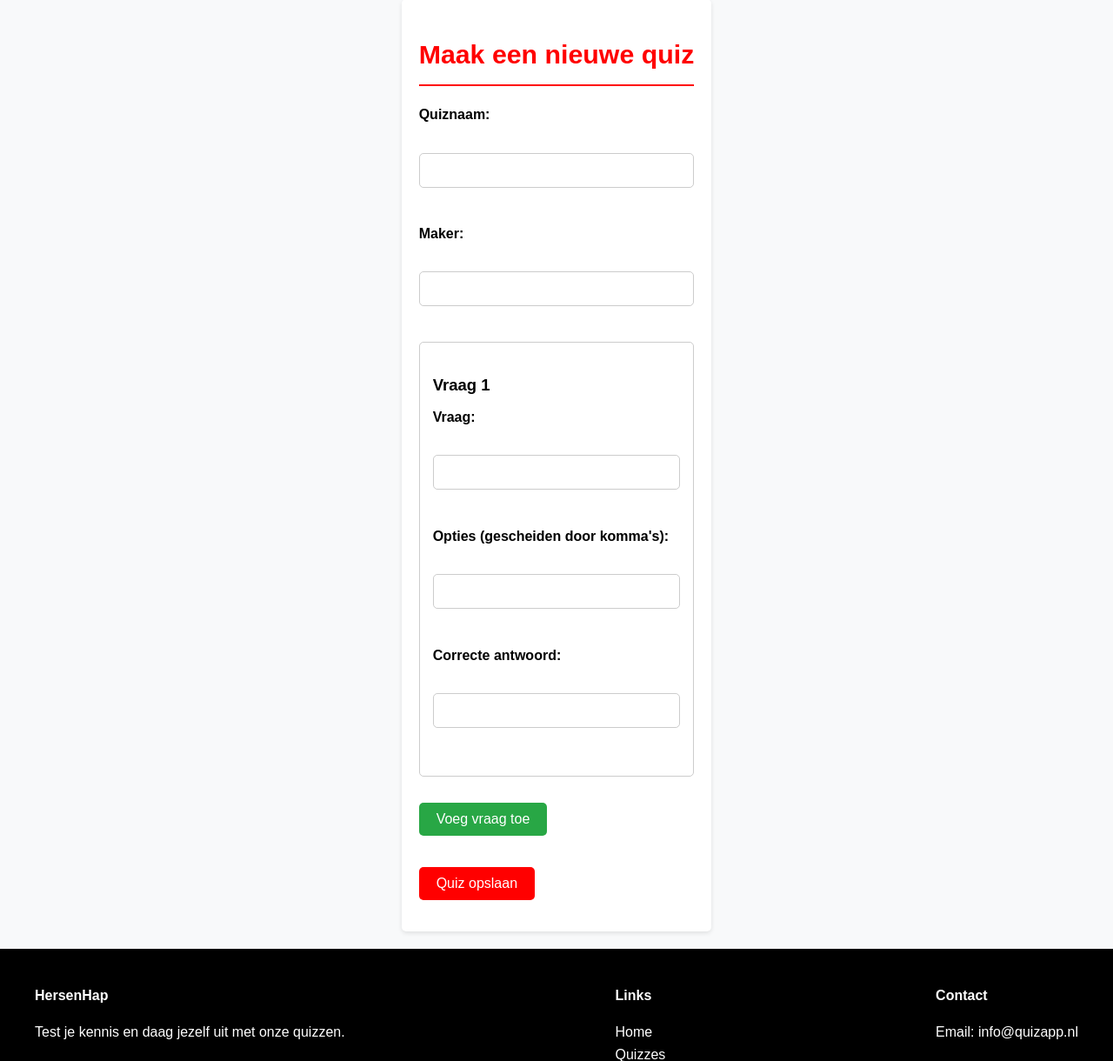
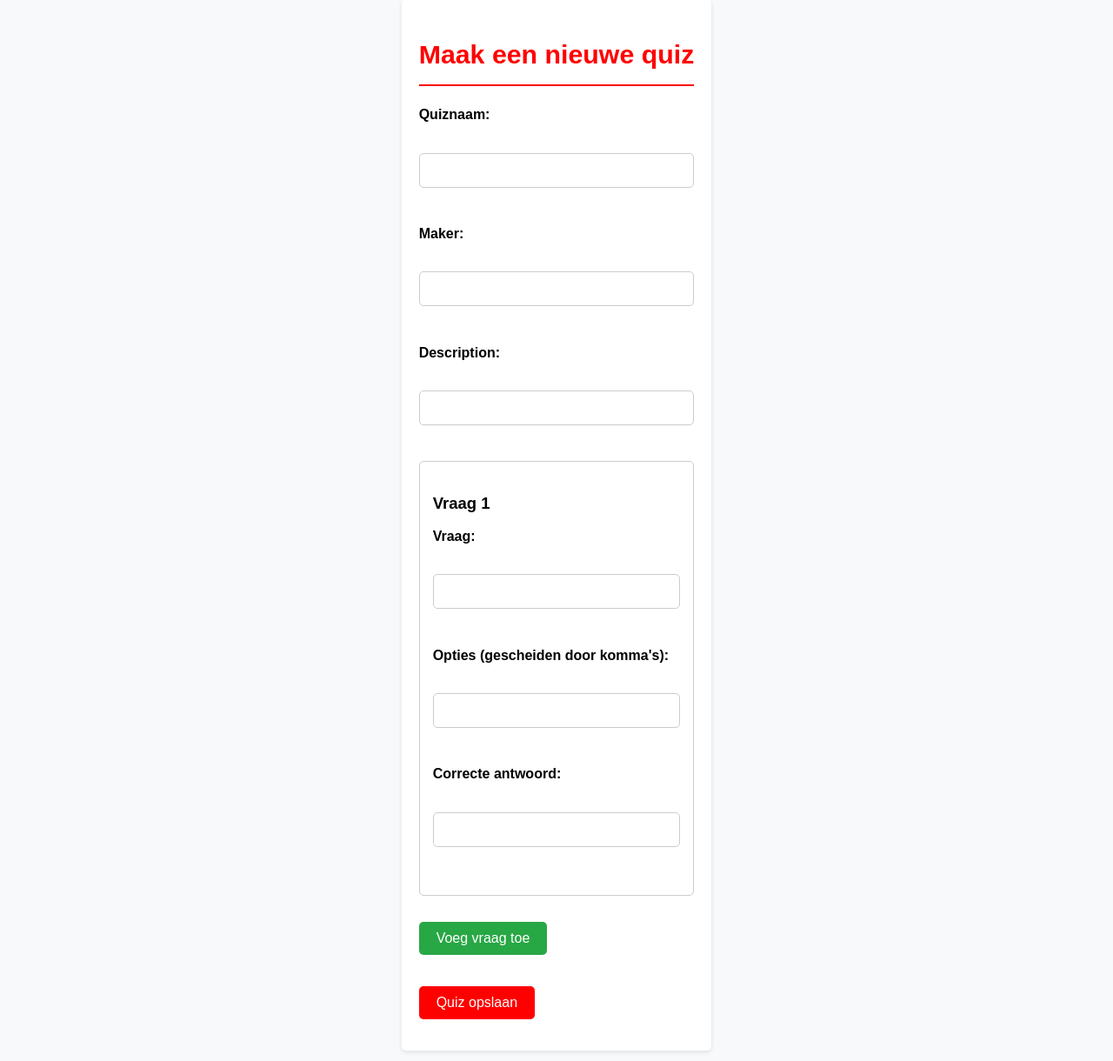
Before and after one commit to lorexgmd/Quiz-project, a PHP site: page /quiz.php in a window 1280 px wide. Shown: the part 99-1319 px from the top of the page at 87% size. Run offline with PHP 8.4, Linux system fonts and the light colour scheme.

Commit message:
description kan door de docent worden gemaakt

```diff
--- a/classes/Quiz.php
+++ b/classes/Quiz.php
@@ -3,13 +3,14 @@
         private $name;
         private $creator;
         private $questions;
-        private $options;
-        private $answer;
+        private $description;
 
-        public function __construct($name, $creator, $questions){
+
+        public function __construct($name, $creator, $questions, $description){
             $this->name = $name;
             $this->creator = $creator;
             $this->questions = $questions;
+            $this->description = $description;
         }
 
         public function getName(){
@@ -24,5 +25,8 @@
             return $this->questions;
         }
 
+        public function getDescription(){
+            return $this->description;
+        }
     }
 ?>
--- a/quiz.php
+++ b/quiz.php
@@ -9,6 +9,7 @@ set_time_limit(300);
 if ($_SERVER['REQUEST_METHOD'] === 'POST') {
     $name = htmlspecialchars($_POST['name']);
     $creator = htmlspecialchars($_POST['creator']);
+    $description = htmlspecialchars($_POST['description']);
 
     $questions = [];
     $options = [];
@@ -22,13 +23,13 @@ if ($_SERVER['REQUEST_METHOD'] === 'POST') {
         }
     }
 
-    $quiz = new Quiz($name, $creator, $questions);
+    $quiz = new Quiz($name, $creator, $questions, $description);
 
     try {
         $pdo->beginTransaction();
 
-        $stmt = $pdo->prepare("INSERT INTO Quiz (quiz_name, created_by) VALUES (?, ?)");
-        $stmt->execute([$quiz->getName(), $_SESSION['user_id']]);
+        $stmt = $pdo->prepare("INSERT INTO Quiz (quiz_name, created_by, description) VALUES (?, ?, ?)");
+        $stmt->execute([$quiz->getName(), $_SESSION['user_id'], $quiz->getDescription()]);
         $quizId = $pdo->lastInsertId();
 
         foreach ($quiz->getQuestions() as $index => $questionText) {
@@ -93,6 +94,9 @@ if ($_SERVER['REQUEST_METHOD'] === 'POST') {
 
         <label for="creator">Maker:</label><br>
         <input type="text" id="creator" name="creator" required><br><br>
+
+        <label for="description">Description:</label><br>
+        <input type="text" id="description" name="description" required><br><br>
 
         <div id="questions-section">
             <div class="question-entry">
--- a/quizzen.php
+++ b/quizzen.php
@@ -53,7 +53,7 @@ $quizzes = getQuizzes();
         <?php foreach ($quizzes as $quiz): ?>
             <div class="quiz-item">
                 <h3><?php echo htmlspecialchars($quiz['quiz_name']); ?></h3>
-                <p>Test je kennis over verschillende onderwerpen</p>
+                <p> <?php echo htmlspecialchars($quiz['description']); ?> </p>
                 <form action="playQuiz.php" method="get">
                     <input type="hidden" name="quiz_id" value="<?php echo $quiz['quiz_id']; ?>">
                     <button class="btn start" type="submit">Start</button>
```
